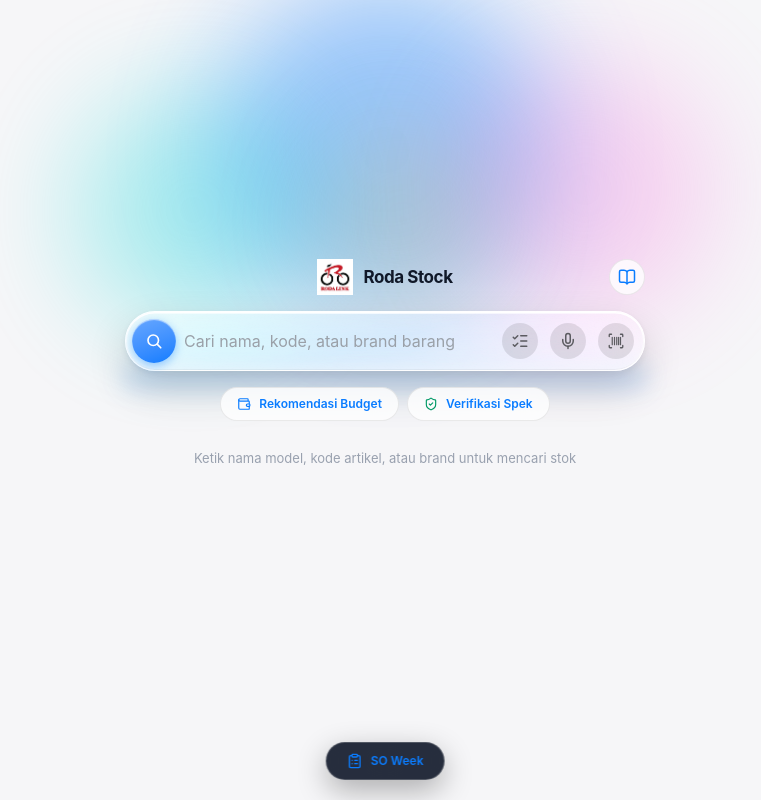
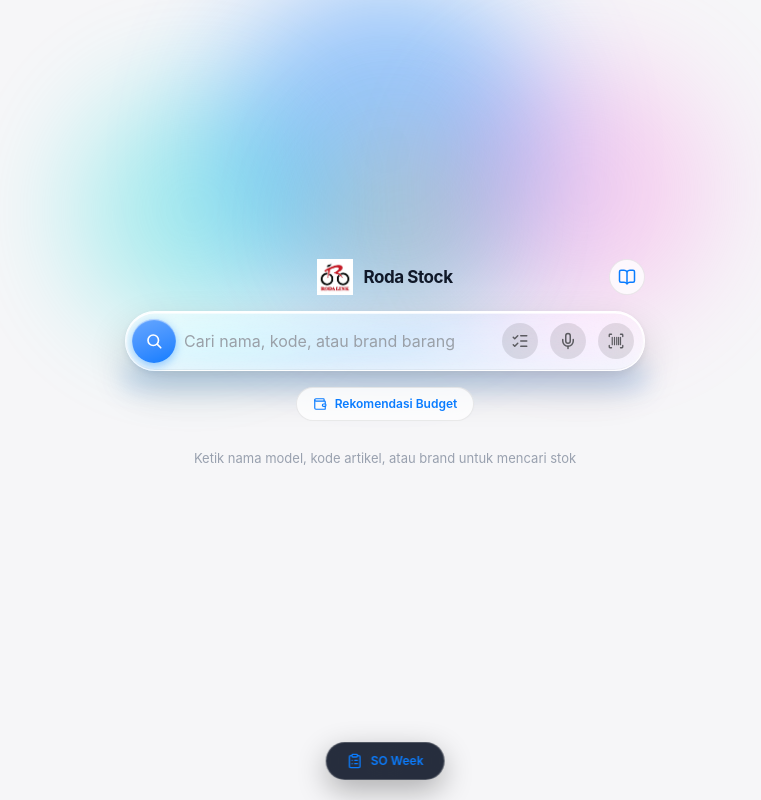
Before and after one commit to nearmeoi/roda-mks, a Next.js app in the folder web/: page / in a window 1280 px wide. Shown: the whole page, without its empty margins (255-1016 px from the left). Built offline with nearby package versions, Linux system fonts and the light colour scheme; what @zxing/library would draw is missing.

Commit message:
refactor: remove specs audit menu and page per user request

```diff
--- a/web/app/page.tsx
+++ b/web/app/page.tsx
@@ -15,7 +15,7 @@ import { useRecentSearches } from "@/lib/recentSearches";
 import { useCompareList } from "@/lib/comparison";
 import { useStockCounts } from "@/lib/soWeek";
 import { copyToClipboard, formatBulkWhatsAppMessage } from "@/lib/copy";
-import { Star, History, X, ArrowLeftRight, ClipboardList, Check, Copy, BookOpen, Wallet, Boxes, ShieldCheck } from "lucide-react";
+import { Star, History, X, ArrowLeftRight, ClipboardList, Check, Copy, BookOpen, Wallet, Boxes } from "lucide-react";
 
 const RESULT_LIMIT = 15;
 const allProducts = getAllProducts();
@@ -187,13 +187,6 @@ function HomeContent() {
             >
               <Wallet className="h-3.5 w-3.5 text-accent" />
               <span>Rekomendasi Budget</span>
-            </Link>
-            <Link
-              href="/specs-audit"
-              className="flex items-center gap-2 rounded-full border border-black/[0.08] bg-white/80 px-4 py-2 text-xs font-semibold text-gray-700 backdrop-blur-md transition-all hover:border-black/20 active:scale-95"
-            >
-              <ShieldCheck className="h-3.5 w-3.5 text-emerald-600" />
-              <span>Verifikasi Spek</span>
             </Link>
           </div>
         )}
```
